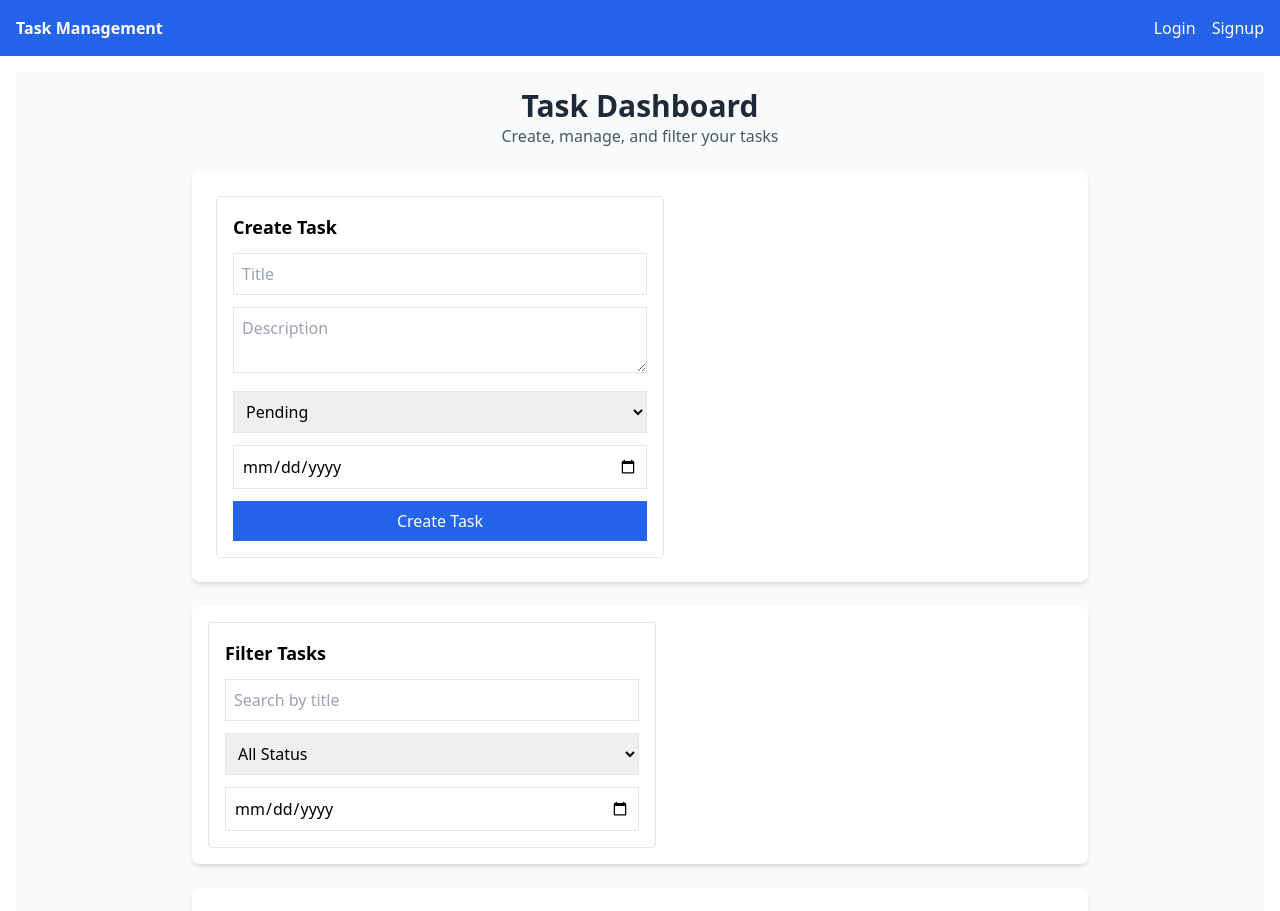
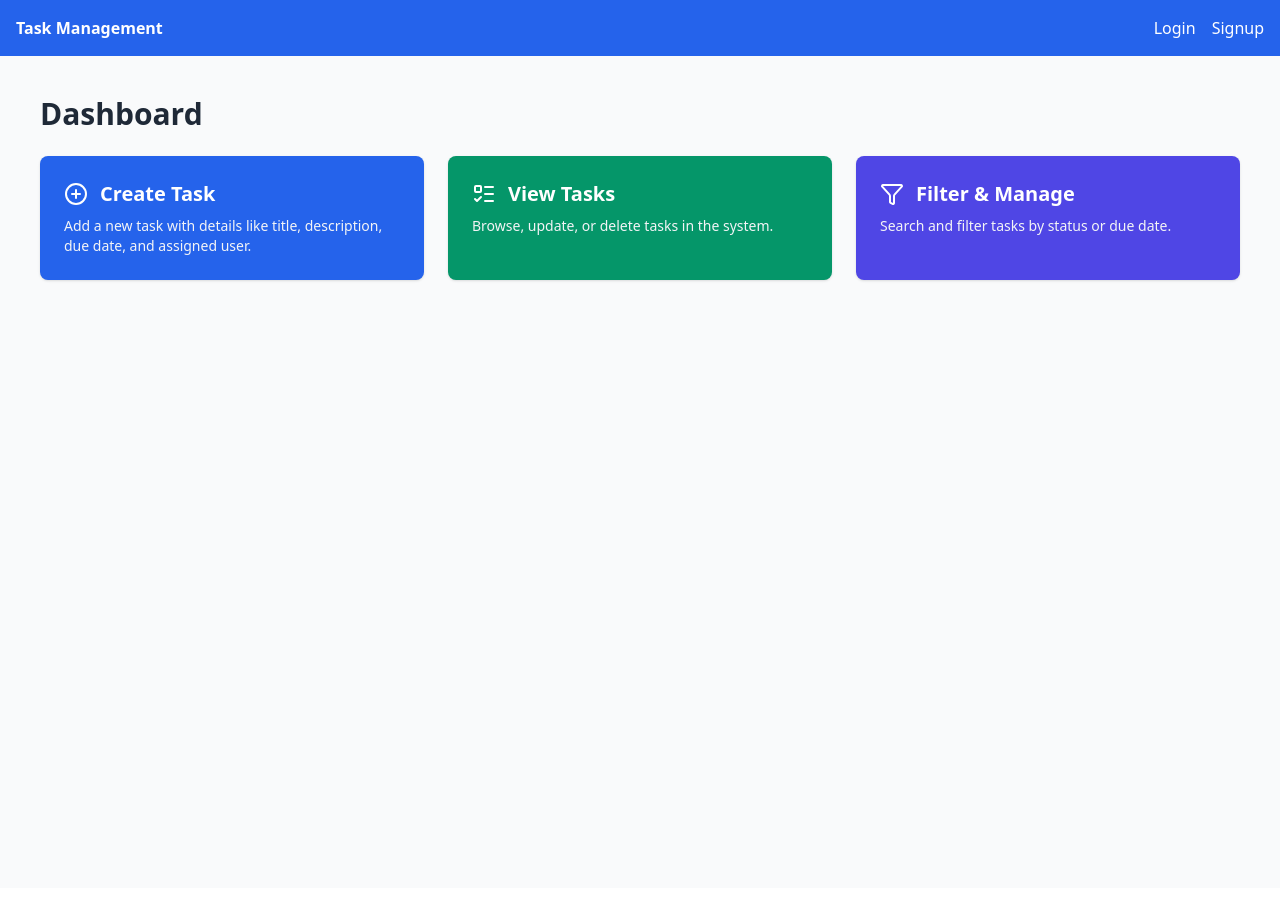
Before and after one commit to AkibHossainOmi/Task-Management-System, a React (Create React App) app in the folder frontend/: page /dashboard in a window 1280 px wide. Shown: the top 911 px of the page. After the commit the page ends 888 px from the top, so only its background shows below. Built offline with nearby package versions, Linux system fonts and the light colour scheme; no server answers.

Commit message:
feat: organized the components routing.

```diff
--- a/frontend/package.json
+++ b/frontend/package.json
@@ -8,6 +8,7 @@
     "@testing-library/react": "^16.3.0",
     "@testing-library/user-event": "^13.5.0",
     "axios": "^1.12.2",
+    "lucide-react": "^0.544.0",
     "react": "^19.1.1",
     "react-dom": "^19.1.1",
     "react-router-dom": "^7.9.3",
--- a/frontend/src/App.js
+++ /dev/null
@@ -1,22 +0,0 @@
-import { BrowserRouter as Router, Routes, Route } from "react-router-dom";
-import Navbar from "./components/Navbar";
-import Signup from "./pages/Signup";
-import Login from "./pages/Login";
-import Dashboard from "./pages/Dashboard";
-
-function App() {
-  return (
-    <Router>
-      <Navbar />
-      <div className="p-4">
-        <Routes>
-          <Route path="/signup" element={<Signup />} />
-          <Route path="/login" element={<Login />} />
-          <Route path="/dashboard" element={<Dashboard />} />
-        </Routes>
-      </div>
-    </Router>
-  );
-}
-
-export default App;
--- /dev/null
+++ b/frontend/src/App.jsx
@@ -0,0 +1,34 @@
+import { BrowserRouter as Router, Routes, Route } from "react-router-dom";
+import Navbar from "./components/Navbar";
+import Signup from "./pages/Signup";
+import Login from "./pages/Login";
+import Dashboard from "./pages/Dashboard";
+import TaskCreate from "./pages/Tasks/TaskCreate";
+import TaskUpdate from "./pages/Tasks/TaskUpdate";
+import TaskListPage from "./pages/Tasks/TaskListPage";
+
+function App() {
+  return (
+    <Router>
+      <div className="min-h-screen bg-gray-50">
+        <Navbar />
+        <div className="p-4">
+          <Routes>
+            <Route path="/signup" element={<Signup />} />
+            <Route path="/login" element={<Login />} />
+
+            <Route path="/dashboard" element={<Dashboard />} />
+
+            <Route path="/tasks" element={<TaskListPage />} />
+            <Route path="/tasks/create" element={<TaskCreate />} />
+            <Route path="/tasks/update/:id" element={<TaskUpdate />} />
+
+            <Route path="*" element={<Dashboard />} />
+          </Routes>
+        </div>
+      </div>
+    </Router>
+  );
+}
+
+export default App;
--- a/frontend/src/components/TaskForm.jsx
+++ b/frontend/src/components/TaskForm.jsx
@@ -25,7 +25,6 @@ export default function TaskForm({ onTaskCreated }) {
 
   return (
     <form onSubmit={handleSubmit} className="p-4 border rounded space-y-3 max-w-md">
-      <h2 className="font-bold text-lg">Create Task</h2>
       <input
         type="text"
         name="title"
@@ -55,7 +54,7 @@ export default function TaskForm({ onTaskCreated }) {
         className="border p-2 w-full"
       />
       <button type="submit" className="bg-blue-600 text-white p-2 w-full">
-        Create Task
+        Submit
       </button>
     </form>
   );
--- a/frontend/src/components/TaskList.jsx
+++ b/frontend/src/components/TaskList.jsx
@@ -1,58 +1,81 @@
-import { useState, useEffect } from "react";
+import { useEffect, useState, useCallback } from "react";
+import { Link } from "react-router-dom";
 import api from "../api/api";
 
 export default function TaskList({ filters }) {
   const [tasks, setTasks] = useState([]);
 
-  const fetchTasks = async () => {
+  const fetchTasks = useCallback(async () => {
     try {
       const res = await api.get("/tasks", { params: filters });
       setTasks(res.data);
     } catch (err) {
-      alert("Error fetching tasks");
+      console.error("Error fetching tasks:", err);
+    }
+  }, [filters]);
+
+  const handleDelete = async (id) => {
+    if (!window.confirm("Are you sure you want to delete this task?")) return;
+    try {
+      await api.delete(`/tasks/${id}`);
+      setTasks((prev) => prev.filter((task) => task._id !== id));
+    } catch (err) {
+      console.error("Error deleting task:", err);
     }
   };
 
-    useEffect(() => {
-    const fetchTasks = async () => {
-        try {
-        const res = await api.get("/tasks", { params: filters });
-        setTasks(res.data);
-        } catch (err) {
-        alert("Error fetching tasks");
-        }
-    };
+  useEffect(() => {
     fetchTasks();
-    }, [filters]);
-
-  const deleteTask = async (id) => {
-    if (!window.confirm("Are you sure you want to delete this task?")) return;
-    try {
-      await api.delete(`/tasks/${id}`);
-      fetchTasks();
-    } catch (err) {
-      alert("Error deleting task");
-    }
-  };
+  }, [fetchTasks]);
 
   return (
-    <div className="p-4 border rounded max-w-2xl space-y-2">
-      <h2 className="font-bold text-lg">Task List</h2>
-      {tasks.length === 0 && <div>No tasks found</div>}
-      {tasks.map((t) => (
-        <div key={t._id} className="border p-2 flex justify-between items-center rounded">
-          <div>
-            <div className="font-medium">{t.title}</div>
-            <div className="text-sm">{t.description}</div>
-            <div className="text-xs text-gray-500">
-              Status: {t.status} | Due: {t.dueDate ? new Date(t.dueDate).toLocaleDateString() : "-"}
-            </div>
-          </div>
-          <button onClick={() => deleteTask(t._id)} className="text-red-600 font-bold">
-            Delete
-          </button>
-        </div>
-      ))}
+    <div className="overflow-x-auto">
+      <table className="min-w-full border rounded-lg shadow">
+        <thead className="bg-gray-100 text-left">
+          <tr>
+            <th className="py-2 px-4 border">Title</th>
+            <th className="py-2 px-4 border">Status</th>
+            <th className="py-2 px-4 border">Due Date</th>
+            <th className="py-2 px-4 border">Assigned User</th>
+            <th className="py-2 px-4 border">Actions</th>
+          </tr>
+        </thead>
+        <tbody>
+          {tasks.length > 0 ? (
+            tasks.map((task) => (
+              <tr key={task._id} className="hover:bg-gray-50">
+                <td className="py-2 px-4 border">{task.title}</td>
+                <td className="py-2 px-4 border">{task.status}</td>
+                <td className="py-2 px-4 border">
+                  {task.dueDate ? new Date(task.dueDate).toLocaleDateString() : "-"}
+                </td>
+                <td className="py-2 px-4 border">{task.assignedUser || "-"}</td>
+                <td className="py-2 px-4 border flex gap-2">
+                  <Link
+                    to={`/tasks/update/${task._id}`}
+                    className="bg-blue-600 text-white px-3 py-1 rounded hover:bg-blue-700"
+                  >
+                    Edit
+                  </Link>
+
+                  <button
+                    onClick={() => handleDelete(task._id)}
+                    className="bg-red-600 text-white px-3 py-1 rounded hover:bg-red-700"
+                  >
+                    Delete
+                  </button>
+                </td>
+              </tr>
+            ))
+          ) : (
+            <tr>
+              <td colSpan="5" className="text-center py-4 text-gray-500">
+                No tasks found
+              </td>
+            </tr>
+          )}
+        </tbody>
+      </table>
     </div>
   );
 }
--- a/frontend/src/pages/Dashboard.jsx
+++ b/frontend/src/pages/Dashboard.jsx
@@ -1,30 +1,50 @@
-import { useState } from "react";
-import TaskForm from "../components/TaskForm";
-import TaskFilter from "../components/TaskFilter";
-import TaskList from "../components/TaskList";
+import { Link } from "react-router-dom";
+import { PlusCircle, ListTodo, Filter } from "lucide-react";
 
 export default function Dashboard() {
-  const [filters, setFilters] = useState({});
+  return (
+    <div className="min-h-screen bg-gray-50 p-6">
+      <h1 className="text-3xl font-bold text-gray-800 mb-6">Dashboard</h1>
 
-  return (
-    <div className="min-h-screen bg-gray-50 p-4">
-      <header className="mb-6 text-center">
-        <h1 className="text-3xl font-semibold text-gray-800">Task Dashboard</h1>
-        <p className="text-gray-600">Create, manage, and filter your tasks</p>
-      </header>
+      <div className="grid grid-cols-1 md:grid-cols-3 gap-6">
+        <Link
+          to="/tasks/create"
+          className="block bg-blue-600 text-white p-6 rounded-lg shadow hover:bg-blue-700 transition"
+        >
+          <div className="flex items-center gap-3">
+            <PlusCircle className="w-6 h-6" />
+            <h2 className="text-xl font-semibold">Create Task</h2>
+          </div>
+          <p className="mt-2 text-sm text-gray-100">
+            Add a new task with details like title, description, due date, and assigned user.
+          </p>
+        </Link>
 
-      <div className="max-w-4xl mx-auto space-y-6">
-        <div className="bg-white p-6 rounded-lg shadow-md">
-          <TaskForm onTaskCreated={() => setFilters({ ...filters })} />
-        </div>
+        <Link
+          to="/tasks"
+          className="block bg-emerald-600 text-white p-6 rounded-lg shadow hover:bg-emerald-700 transition"
+        >
+          <div className="flex items-center gap-3">
+            <ListTodo className="w-6 h-6" />
+            <h2 className="text-xl font-semibold">View Tasks</h2>
+          </div>
+          <p className="mt-2 text-sm text-gray-100">
+            Browse, update, or delete tasks in the system.
+          </p>
+        </Link>
 
-        <div className="bg-white p-4 rounded-lg shadow-md">
-          <TaskFilter onFilter={(f) => setFilters(f)} />
-        </div>
-
-        <div className="bg-white p-6 rounded-lg shadow-md">
-          <TaskList filters={filters} />
-        </div>
+        <Link
+          to="/tasks?filter=all"
+          className="block bg-indigo-600 text-white p-6 rounded-lg shadow hover:bg-indigo-700 transition"
+        >
+          <div className="flex items-center gap-3">
+            <Filter className="w-6 h-6" />
+            <h2 className="text-xl font-semibold">Filter & Manage</h2>
+          </div>
+          <p className="mt-2 text-sm text-gray-100">
+            Search and filter tasks by status or due date.
+          </p>
+        </Link>
       </div>
     </div>
   );
--- /dev/null
+++ b/frontend/src/pages/Tasks/TaskCreate.jsx
@@ -0,0 +1,10 @@
+import TaskForm from "../../components/TaskForm";
+
+export default function TaskCreate() {
+  return (
+    <div className="max-w-2xl mx-auto p-6 bg-white rounded-lg shadow">
+      <h2 className="text-2xl font-semibold mb-4">Create New Task</h2>
+      <TaskForm />
+    </div>
+  );
+}
--- /dev/null
+++ b/frontend/src/pages/Tasks/TaskListPage.jsx
@@ -0,0 +1,17 @@
+import TaskFilter from "../../components/TaskFilter";
+import TaskList from "../../components/TaskList";
+import { useState } from "react";
+
+export default function TaskListPage() {
+  const [filters, setFilters] = useState({});
+
+  return (
+    <div className="max-w-4xl mx-auto p-6 bg-white rounded-lg shadow space-y-6">
+      <h2 className="text-2xl font-semibold mb-4">Manage Tasks</h2>
+
+      <TaskFilter onFilter={(f) => setFilters(f)} />
+
+      <TaskList filters={filters} />
+    </div>
+  );
+}
--- /dev/null
+++ b/frontend/src/pages/Tasks/TaskUpdate.jsx
@@ -0,0 +1,13 @@
+import { useParams } from "react-router-dom";
+import TaskForm from "../../components/TaskForm";
+
+export default function TaskUpdate() {
+  const { id } = useParams();
+
+  return (
+    <div className="max-w-2xl mx-auto p-6 bg-white rounded-lg shadow">
+      <h2 className="text-2xl font-semibold mb-4">Update Task</h2>
+      <TaskForm taskId={id} />
+    </div>
+  );
+}
```
Also changed, not shown: 1 other file (tests, documents, lock files or other folders).
